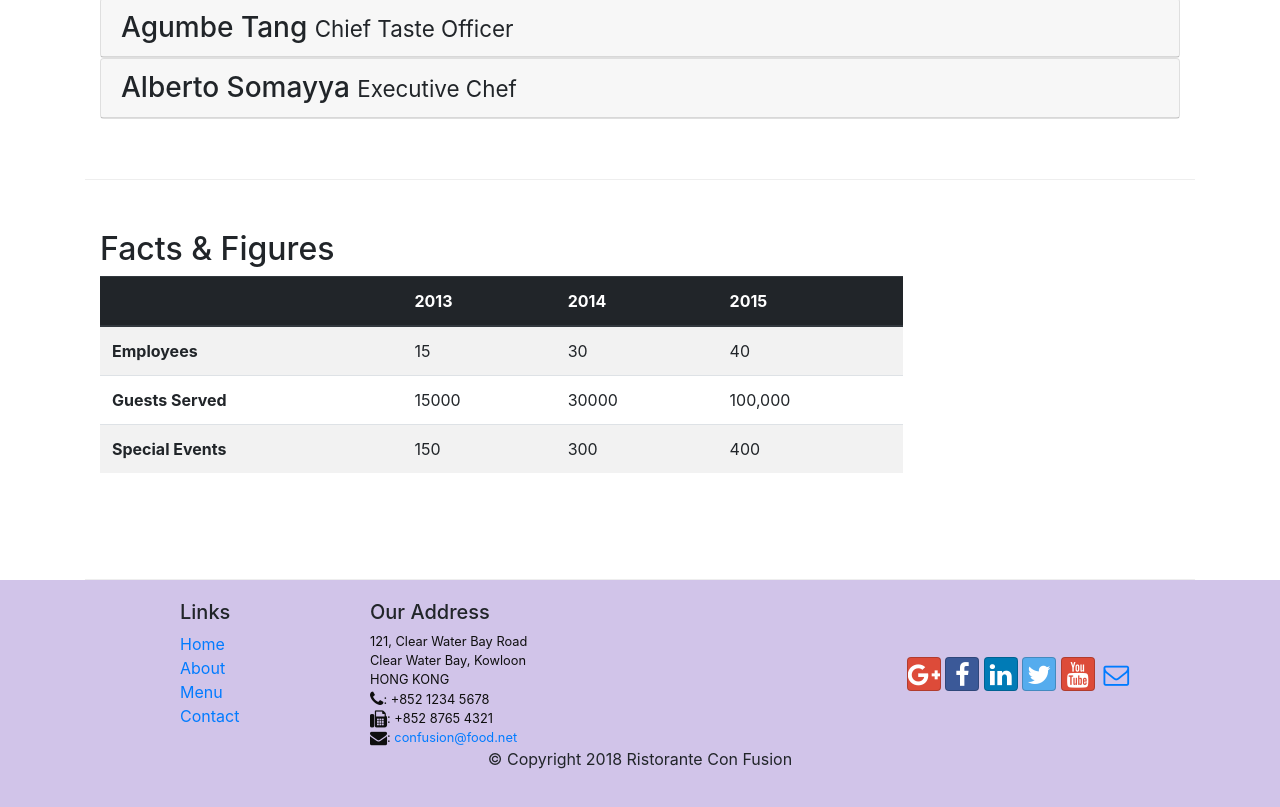
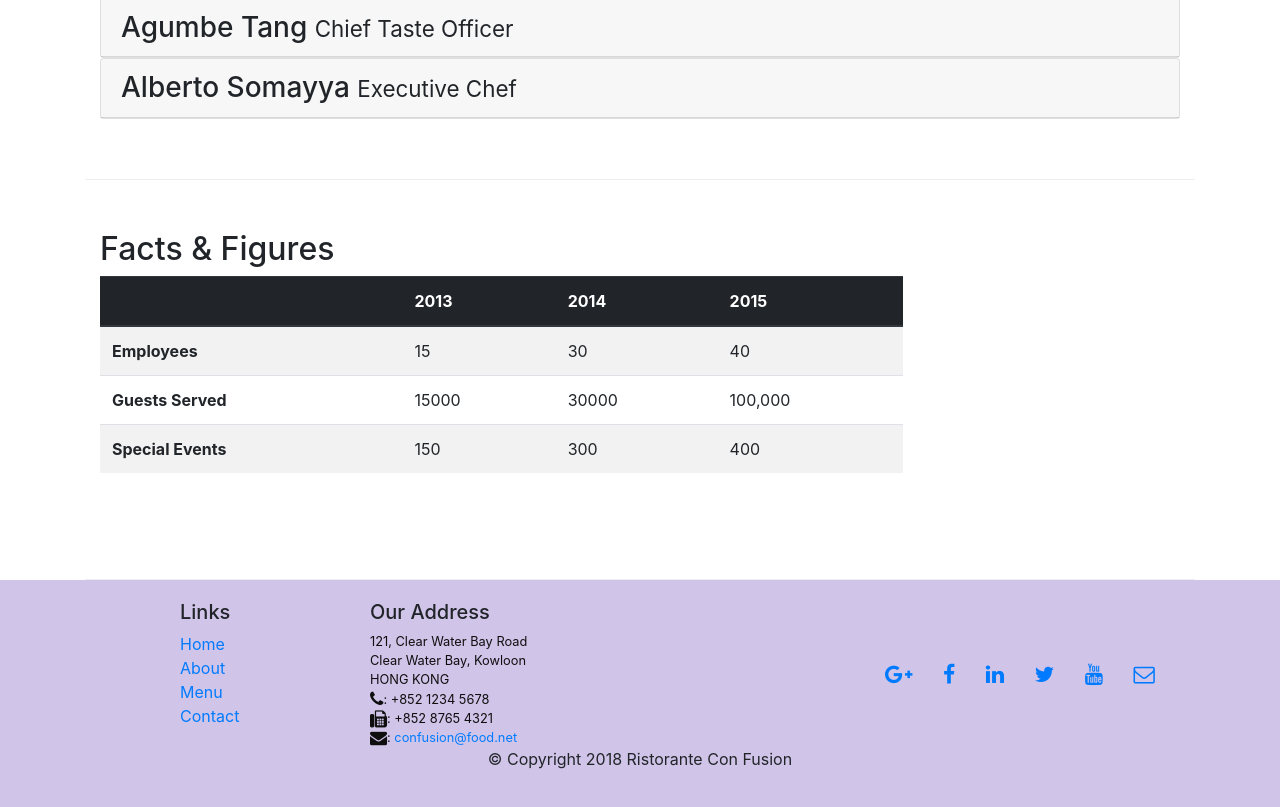
Before and after one commit to levinsamuel/coursera_bootstrap4, a website: page webapp/aboutus.html in a window 1280 px wide. Shown: the part 1192-1999 px from the top of the page. Drawn offline with nearby package versions, Linux system fonts and the light colour scheme; files that its build step writes are made by us from their sources.

Commit message:
remove bootstap-social, can't find it for now

```diff
--- a/webapp/aboutus.html
+++ b/webapp/aboutus.html
@@ -12,7 +12,7 @@
         <!-- build:css css/main.css -->
         <link rel="stylesheet" href="node_modules/bootstrap/dist/css/bootstrap.min.css">
         <link rel="stylesheet" href="node_modules/font-awesome/css/font-awesome.min.css">
-        <link rel="stylesheet" href="node_modules/bootstrap-social/bootstrap-social.css">
+        <!-- <link rel="stylesheet" href="node_modules/bootstrap-social/bootstrap-social.css"> -->
         <link rel="stylesheet" href="css/styles.css">
         <!-- endbuild -->
       <title>Ristorante Con Fusion: About Us</title>
```
Also changed, not shown: webapp/contactus.html (+1 -1 lines), webapp/index.html (+1 -1 lines).
